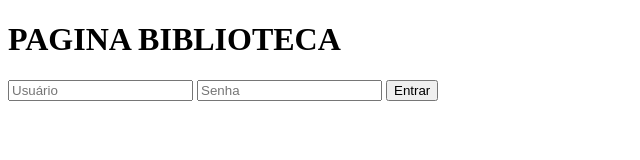
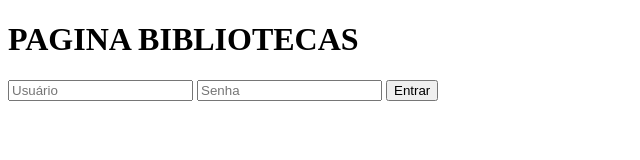
Before and after one commit to Pedrophaf7/BIBLIOTECA, a plain HTML site: page login/index.html in a window 1280 px wide. Shown: the full height of the page, 0-640 px from the left. Drawn offline with Linux system fonts and the light colour scheme; some packages are replaced by stand-ins of ours; a script that the page names is missing.

Commit message:
Criado um título

```diff
--- a/login/index.html
+++ b/login/index.html
@@ -9,7 +9,7 @@
     <script src="
 https://cdn.jsdelivr.net/npm/sweetalert2@11">
     </script>
-    <h1>PAGINA BIBLIOTECA</h1>
+    <h1>PAGINA BIBLIOTECAS</h1>
  <input id="usuario" placeholder="Usuário">
     <input id="senha" type="password" placeholder="Senha">
     <button onclick="entrar()">Entrar</button>
```
